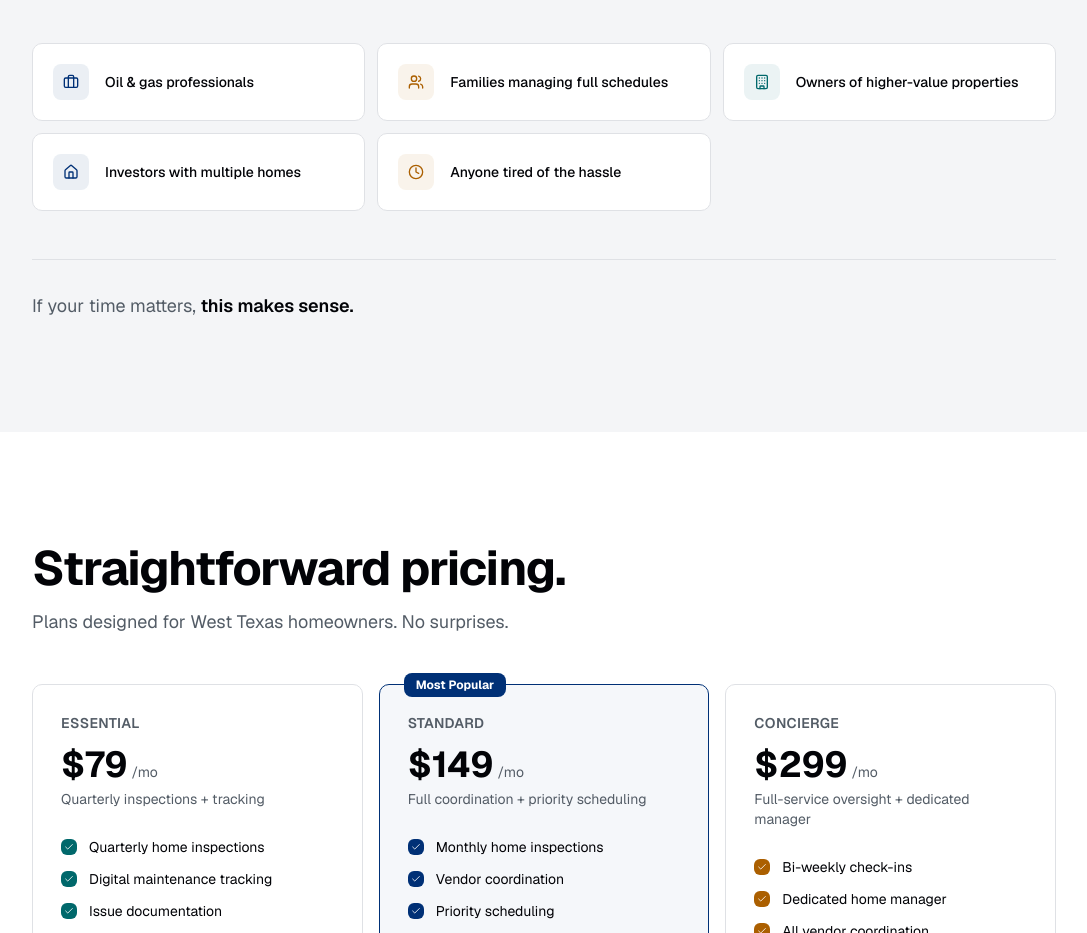
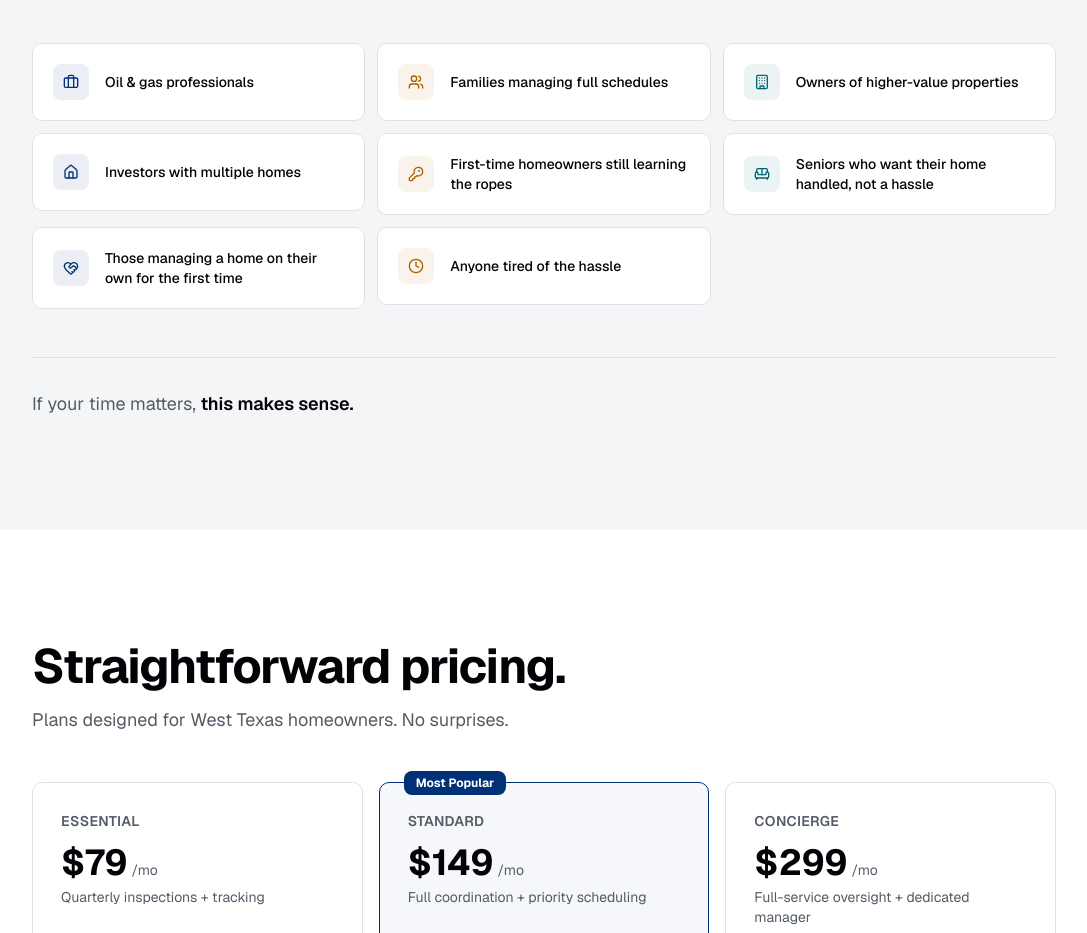
Before and after one commit to treywoodward/Homefront_Website, a Next.js app: page / in a window 1280 px wide. Shown: the part 3900-4833 px from the top of the page, without its empty margins (96-1183 px from the left). Built offline with nearby package versions, Linux system fonts and the light colour scheme.

Commit message:
Add first-time homeowners, seniors, and solo homeowners to who-it's-for
Co-Authored-By: Claude Sonnet 4.6 <noreply@anthropic.com>

```diff
--- a/components/who-its-for.tsx
+++ b/components/who-its-for.tsx
@@ -1,6 +1,6 @@
 "use client"
 
-import { Briefcase, Users, Building, Home, Clock } from "lucide-react"
+import { Briefcase, Users, Building, Home, Clock, KeyRound, HeartHandshake, Sofa } from "lucide-react"
 import { AnimateIn } from "@/components/animate-in"
 
 const audiences = [
@@ -8,6 +8,9 @@ const audiences = [
   { icon: Users, text: "Families managing full schedules", color: "text-accent", bg: "bg-accent/8" },
   { icon: Building, text: "Owners of higher-value properties", color: "text-tertiary", bg: "bg-tertiary/8" },
   { icon: Home, text: "Investors with multiple homes", color: "text-primary", bg: "bg-primary/8" },
+  { icon: KeyRound, text: "First-time homeowners still learning the ropes", color: "text-accent", bg: "bg-accent/8" },
+  { icon: Sofa, text: "Seniors who want their home handled, not a hassle", color: "text-tertiary", bg: "bg-tertiary/8" },
+  { icon: HeartHandshake, text: "Those managing a home on their own for the first time", color: "text-primary", bg: "bg-primary/8" },
   { icon: Clock, text: "Anyone tired of the hassle", color: "text-accent", bg: "bg-accent/8" },
 ]
 
@@ -17,7 +20,7 @@ export function WhoItsFor() {
       <div className="mx-auto max-w-5xl">
         <AnimateIn>
           <div className="max-w-xl">
-<h2 className="text-3xl md:text-4xl lg:text-5xl font-bold tracking-tight text-foreground text-balance">
+            <h2 className="text-3xl md:text-4xl lg:text-5xl font-bold tracking-tight text-foreground text-balance">
               Built for West Texas homeowners.
             </h2>
             <p className="mt-4 text-lg text-muted-foreground">
@@ -28,8 +31,8 @@ export function WhoItsFor() {
 
         <div className="mt-12 grid grid-cols-1 sm:grid-cols-2 lg:grid-cols-3 gap-3">
           {audiences.map((audience, index) => (
-            <AnimateIn key={index} delay={index * 70} className="h-full">
-              <div className="flex items-center gap-4 p-5 rounded-lg bg-card border border-border hover:border-primary/30 hover:bg-card hover:-translate-y-0.5 hover:shadow-sm transition-all duration-200 cursor-default">
+            <AnimateIn key={index} delay={index * 60} className="h-full">
+              <div className="flex items-center gap-4 p-5 rounded-lg bg-card border border-border hover:border-primary/30 hover:-translate-y-0.5 hover:shadow-sm transition-all duration-200 cursor-default">
                 <div className={`w-9 h-9 rounded-md ${audience.bg} flex items-center justify-center flex-shrink-0`}>
                   <audience.icon className={`h-4 w-4 ${audience.color}`} />
                 </div>
@@ -39,7 +42,7 @@ export function WhoItsFor() {
           ))}
         </div>
 
-        <AnimateIn delay={400}>
+        <AnimateIn delay={500}>
           <div className="mt-12 pt-8 border-t border-border">
             <p className="text-lg text-muted-foreground">
               If your time matters, <span className="text-foreground font-semibold">this makes sense.</span>
```
